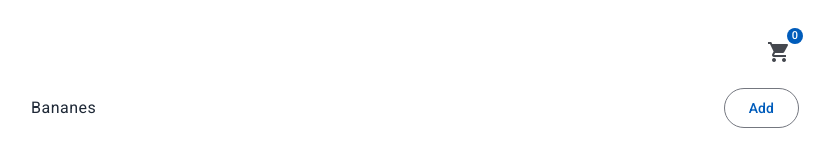
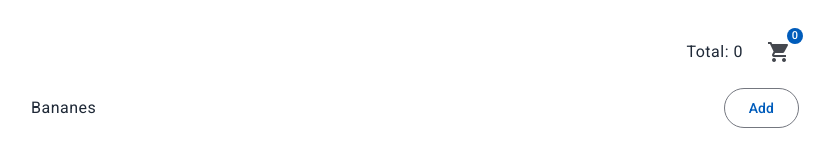
Before and after one commit to angular-devs-france/workshop-migration, an Angular app: page /signals-state in a window 1280 px wide. Shown: the top 142 px of the page, without its empty margins (225-1059 px from the left). Built offline with nearby package versions, Linux system fonts and the light colour scheme.

Commit message:
feat: update signals state

```diff
--- a/src/app/exercices/signals-state/cart.service.ts
+++ b/src/app/exercices/signals-state/cart.service.ts
@@ -1,5 +1,5 @@
 import { Injectable } from '@angular/core';
-import {BehaviorSubject} from "rxjs";
+import {BehaviorSubject, map} from "rxjs";
 import {Product} from "./internals/product.model";
 
 @Injectable({
@@ -9,6 +9,10 @@ export class CartService {
   private cartSubject: BehaviorSubject<Product[]> = new BehaviorSubject<Product[]>([]);
   cart$ = this.cartSubject.asObservable();
 
+  totalPrice$ = this.cart$.pipe(
+    map((products) => products.reduce((acc, product) => acc + product.price, 0))
+  );
+
   addItem(product: Product) {
       this.cartSubject.next([
         ...this.cartSubject.value,
--- a/src/app/exercices/signals-state/signals-state.component.html
+++ b/src/app/exercices/signals-state/signals-state.component.html
@@ -1,4 +1,5 @@
-<header class="flex justify-end mb-4">
+<header class="flex items-center justify-end gap-4 mb-4">
+  <div>Total: {{totalPrice$ | async}}</div>
   @if (cart$ | async; as cart) {
     <a routerLink="cart" mat-icon-button [matBadge]="cart.length" aria-label="Shopping cart">
       <mat-icon>shopping_cart</mat-icon>
--- a/src/app/exercices/signals-state/signals-state.component.ts
+++ b/src/app/exercices/signals-state/signals-state.component.ts
@@ -1,4 +1,4 @@
-import {Component, inject} from '@angular/core';
+import {Component, inject, OnInit} from '@angular/core';
 import {CartService} from "./cart.service";
 import {Product} from "./internals/product.model";
 import {MatCard, MatCardActions, MatCardHeader} from "@angular/material/card";
@@ -7,6 +7,7 @@ import {RouterLink} from "@angular/router";
 import {MatIcon} from "@angular/material/icon";
 import {AsyncPipe} from "@angular/common";
 import {MatBadge} from "@angular/material/badge";
+import {MatSnackBar} from "@angular/material/snack-bar";
 
 @Component({
   selector: 'app-signals-state',
@@ -24,9 +25,13 @@ import {MatBadge} from "@angular/material/badge";
     MatBadge
   ]
 })
-export class SignalsStateComponent {
+export class SignalsStateComponent implements OnInit{
   private cartService = inject(CartService);
-  cart$ = inject(CartService).cart$;
+  private snackbar = inject(MatSnackBar);
+
+  cart$ = this.cartService.cart$;
+  totalPrice$ = this.cartService.totalPrice$;
+
   products: Product[] = [
     {id: 1, name: 'Bananes', price: 30},
     {id: 2, name: 'Tomates', price: 20},
@@ -35,6 +40,16 @@ export class SignalsStateComponent {
     {id: 5, name: 'Pomme', price: 5},
   ];
 
+  ngOnInit() {
+    this.cart$.pipe().subscribe((products) => {
+      if (products.length) {
+        this.snackbar.open('Produit ajouté au panier', '', {
+          duration: 1000,
+        });
+      }
+    });
+  }
+
   add(product: Product): void {
     this.cartService.addItem(product);
   }
```
